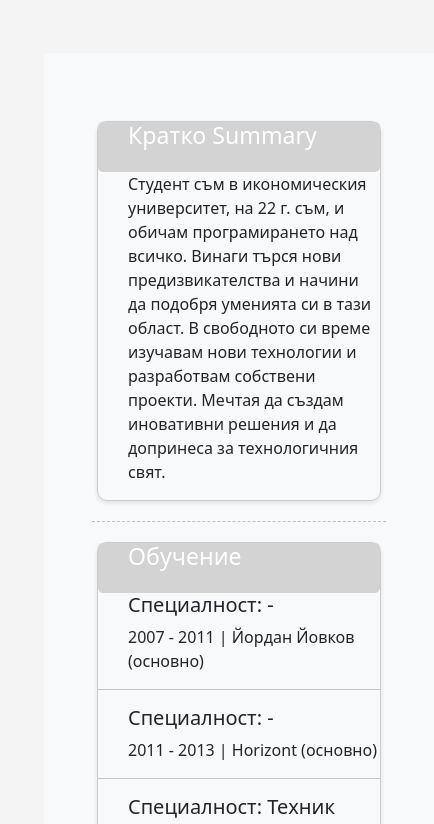
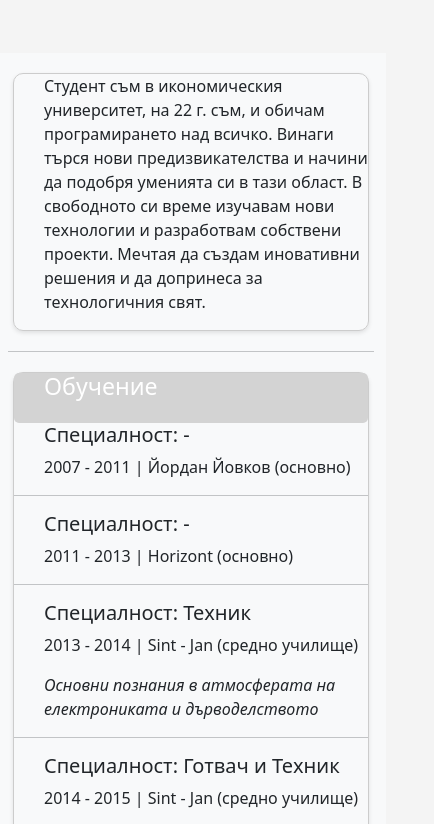
Before and after one commit to YOxyfel/PersonalCv, a website: page index.html in a window 390 px wide. Shown: the part 1427-2251 px from the top of the page, 434 px wide, since content can reach past the window. Drawn offline with nearby package versions, Linux system fonts and the light colour scheme.

Commit message:
Add files via upload

```diff
--- a/index.html
+++ b/index.html
@@ -143,11 +143,10 @@
                 </div>
             </div>
             <!-- Right Side (75%) -->
-            <div class="col-lg-8 bg-light p-5 ml-5">
+            <div class="col-lg-8 bg-light ml-5">
                 <div class="row cv-section fancy">
                     <!-- Right Side Row 1 -->
                     <div class="col-12 p-0">
-                        <h3 class="titles">Кратко Summary</h3>
                         <p>Студент съм в икономическия университет, на 22 г. съм, и обичам програмирането над всичко. Винаги
                             търся нови предизвикателства и начини да подобря уменията си в тази област. В свободното си
                             време изучавам нови технологии и разработвам собствени проекти. Мечтая да създам иновативни
--- a/style.css
+++ b/style.css
@@ -166,6 +166,10 @@ div.col-12.p-0 >*
 {
     .fancy:hover {
         transform: scale(1.00); /* Increase size on hover */
+
+    }
+    .ml-5 {
+        margin-left: 0 !important;
     }
 }
 
```
